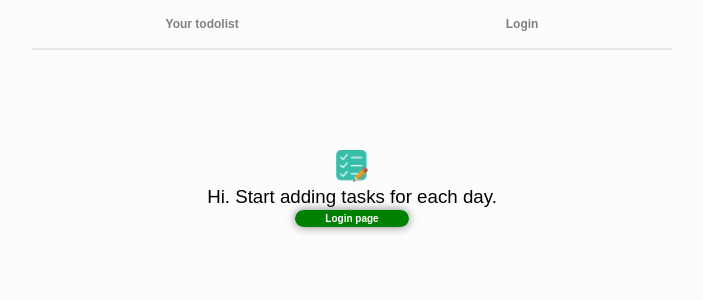
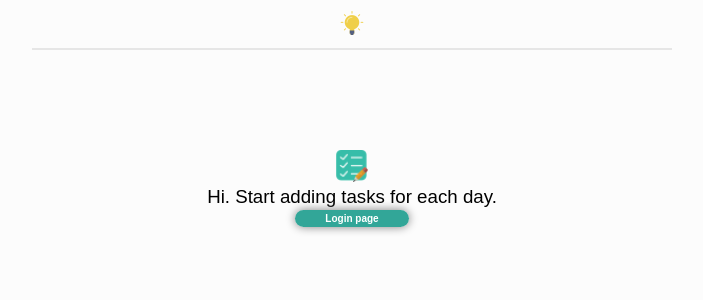
Before and after one commit to YauheniRusinchuk/tasks, a Django app: page / in a window 1280 px wide. Shown: the top 300 px of the page, without its empty margins (288-991 px from the left). Run offline with Django 3.2, Linux system fonts and the light colour scheme; some web fonts are replaced.

Commit message:
add new img

```diff
--- a/src/apps/static/css/main.css
+++ b/src/apps/static/css/main.css
@@ -39,7 +39,7 @@ body {
 .btn_login {
     padding: 3px 30px;
     border-radius: 20px;
-    background-color: green;
+    background-color: #32a698;
     color: white;
     font-size: 10px;
     text-decoration: none;
@@ -70,14 +70,14 @@ body {
 }
 
 .container_login form button {
-    background-color: green;
+    background-color: #32a698;
     padding: 3px 30px;
     border-radius: 20px;
     font-size: 10px;
     font-weight: bold;
     color: white;
     outline: none;
-    border: 1px solid green;
+    border: 1px solid #32a698;
     cursor: pointer;
     box-shadow: 0 0 10px grey;
 }
--- a/src/apps/templates/header.html
+++ b/src/apps/templates/header.html
@@ -1,8 +1,11 @@
+{% load static %}
 <div class="header_container">
-    <a href="{% url 'home:home_page' %}">Your todolist</a>
+    <a href="{% url 'home:home_page' %}">
+        <img src="{% static 'assets/idea.png' %}" alt="">
+    </a>
     {% if user.is_authenticated %}
         <a href="{% url 'home:logout_page' %}">Logout</a>
     {% else %}
-        <a href="{% url 'home:login_page' %}">Login</a>
+        <!-- <a class='login_btn' href="{% url 'home:login_page' %}">Login</a> -->
     {% endif %}
 </div>
```
Also changed, not shown: src/apps/static/assets/idea.png (added), src/apps/static/assets/smile.png.
